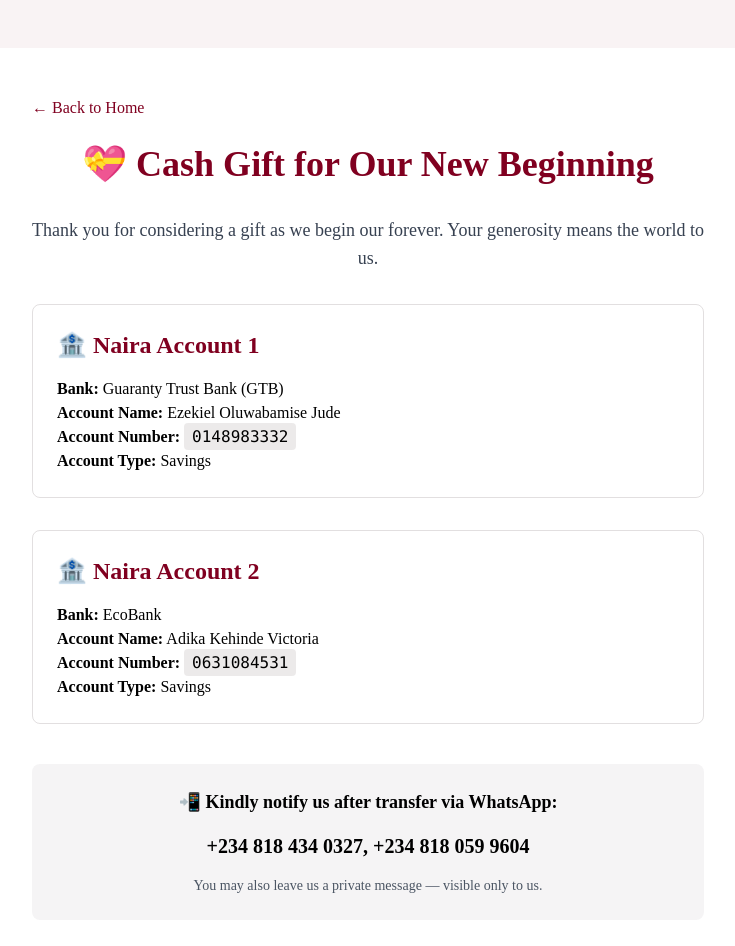
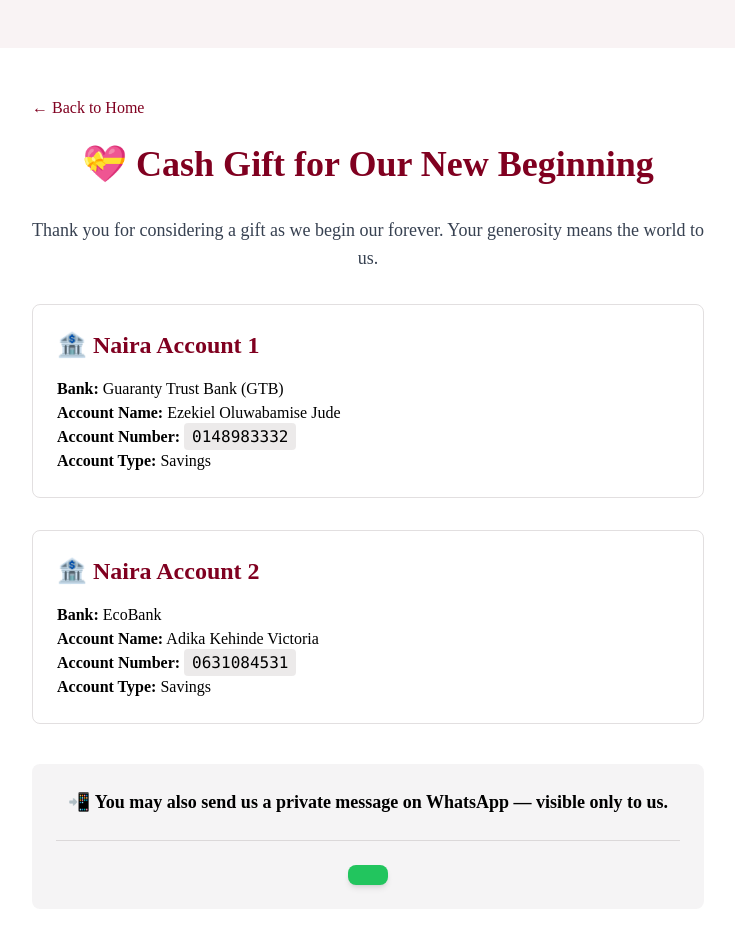
Before and after one commit to Oluwabamise3108/veejay-wedding, a Next.js app: page /donate in a window 1280 px wide. Shown: the top 946 px of the page, without its empty margins (272-1007 px from the left). Built offline with nearby package versions, Linux system fonts and the light colour scheme.

Commit message:
Updated personal message link

```diff
--- a/app/donate/page.tsx
+++ b/app/donate/page.tsx
@@ -39,11 +39,17 @@ export default function DonatePage() {
         </div>
 
         <div className="bg-rose-gold/10 p-6 rounded-lg text-center">
-          <p className="text-lg mb-4">📲 <strong>Kindly notify us after transfer via WhatsApp:</strong></p>
-          <p className="text-xl font-semibold">+234 818 434 0327, +234 818 059 9604</p>
-          <p className="text-sm text-gray-600 mt-4">
-            You may also leave us a private message — visible only to us.
-          </p>
+          <p className="text-lg mb-4">📲 <strong>You may also send us a private message on WhatsApp — visible only to us.</strong></p>
+          <div className="mt-6 pt-6 border-t border-rose-gold/30">
+          <div className="flex flex-col sm:flex-row gap-3 justify-center">
+            <a
+              href="https://wa.me/2348184340327?text=Hello%20Bamise%20%26%20Kehinde%2C%0A%0AWe%27re%20so%20happy%20for%20you%20both%21%20We%20just%20sent%20a%20wedding%20gift%20to%20your%20account.%20Here%27s%20a%20little%20note%20just%20for%20you%3A%0A%0A"
+              target="_blank"
+              rel="noopener noreferrer"
+              className="inline-block bg-green-500 hover:bg-green-600 text-white px-5 py-2.5 rounded-lg text-center text-sm font-medium transition shadow-md hover:shadow">
+            </a>
+          </div>
+        </div>
         </div>
       </div>
     </div>
```
